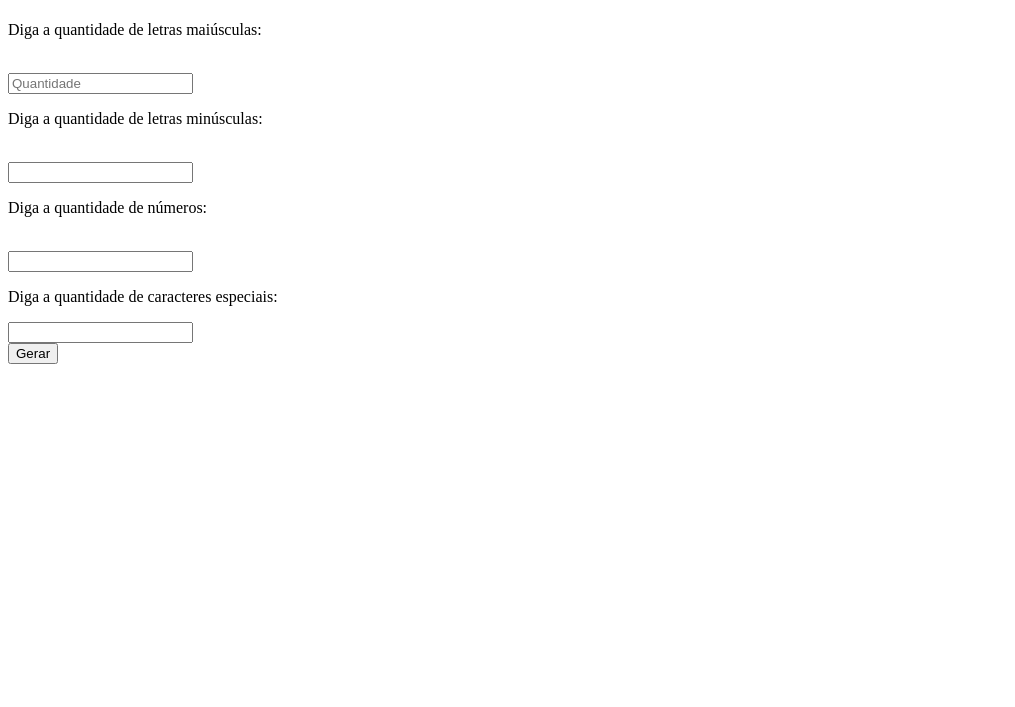
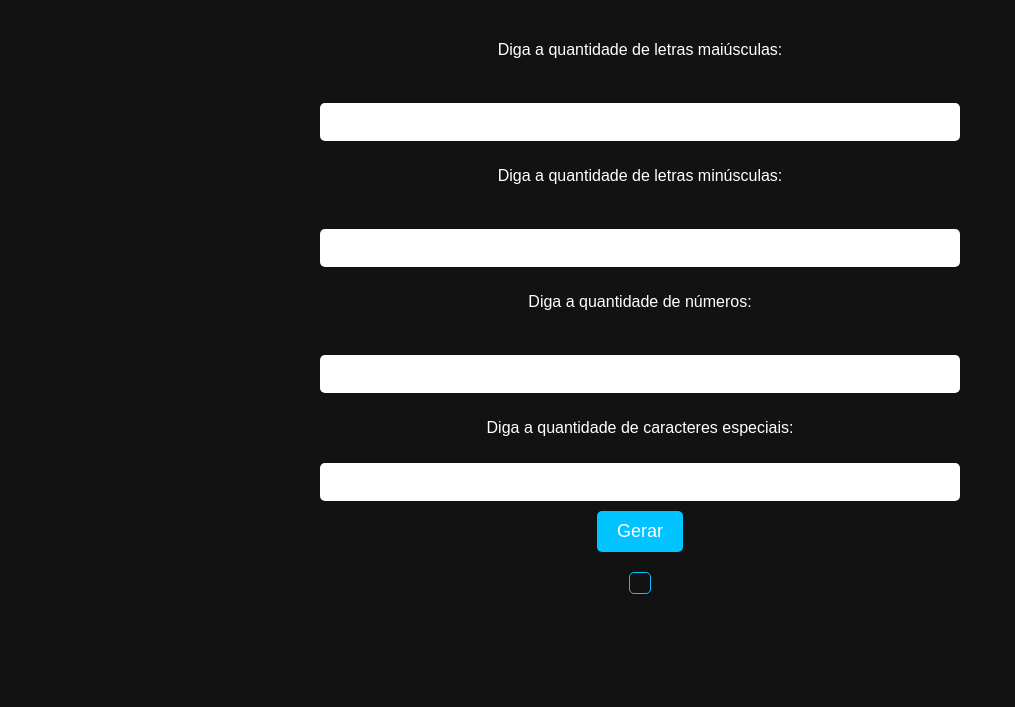
Before and after one commit to Bryan2106/gerarsenhas, a plain HTML site: page index.html in a window 1280 px wide. Shown: the part 93-800 px from the top of the page, without its empty margins (0-1015 px from the left). Drawn offline with Linux system fonts and the light colour scheme.

Commit message:
Update index.html
CSS adicionado

```diff
--- a/index.html
+++ b/index.html
@@ -4,11 +4,59 @@
 		<meta charset="utf-8">
 		<meta name="viewport" content="width=device-width, initial-scale=1.0">
 		<title>Gerador de Senhas</title>
+		<style>
+						body {
+    				font-family: Arial, sans-serif;
+    				background-color: #121212;
+    				color: #ffffff;
+    				text-align: center;
+    				margin: 0;
+    				padding: 20px;
+			}
+			h1 {
+    				color: #00c3ff;
+			}
+
+			input {
+    				width: 50%;
+    				padding: 10px;
+    				margin: 10px 0;
+    				border: none;
+    				border-radius: 5px;
+    				font-size: 16px;
+    				text-align: center;
+			}
+
+			button {
+    				background-color: #00c3ff;
+    				color: white;
+    				border: none;
+    				padding: 10px 20px;
+    				font-size: 18px;
+    				border-radius: 5px;
+    				cursor: pointer;
+    				transition: 0.3s;
+			}
+
+			button:hover {
+    				background-color: #008bb5;
+			}
+
+#saida {
+    font-size: 20px;
+    font-weight: bold;
+    margin-top: 20px;
+    padding: 10px;
+    border: 1px solid #00c3ff;
+    display: inline-block;
+    border-radius: 5px;
+}
+		</style>
 	</head>
 	<body>
 		<h1>Bem-vindo(a) ao Gerador de Senhas</h1><br>
 		<p>Diga a quantidade de letras maiúsculas:</p><br>
-		<input type="number" placeholder="Quantidade" id="01"><br>
+		<input type="number" id="01"><br>
 		<p>Diga a quantidade de letras minúsculas: </p><br>
 		<input type="number" id="02"><br>
 		<p>Diga a quantidade de números: </p><br>
@@ -63,7 +111,7 @@
 				}
 			}
 			const senha = first.concat(second,third,four).join('');
-			saida.textContent = senha
+			saida.textContent = `Senha gerada: ${senha}`;
 		}
 	</script>
 </html>
```
